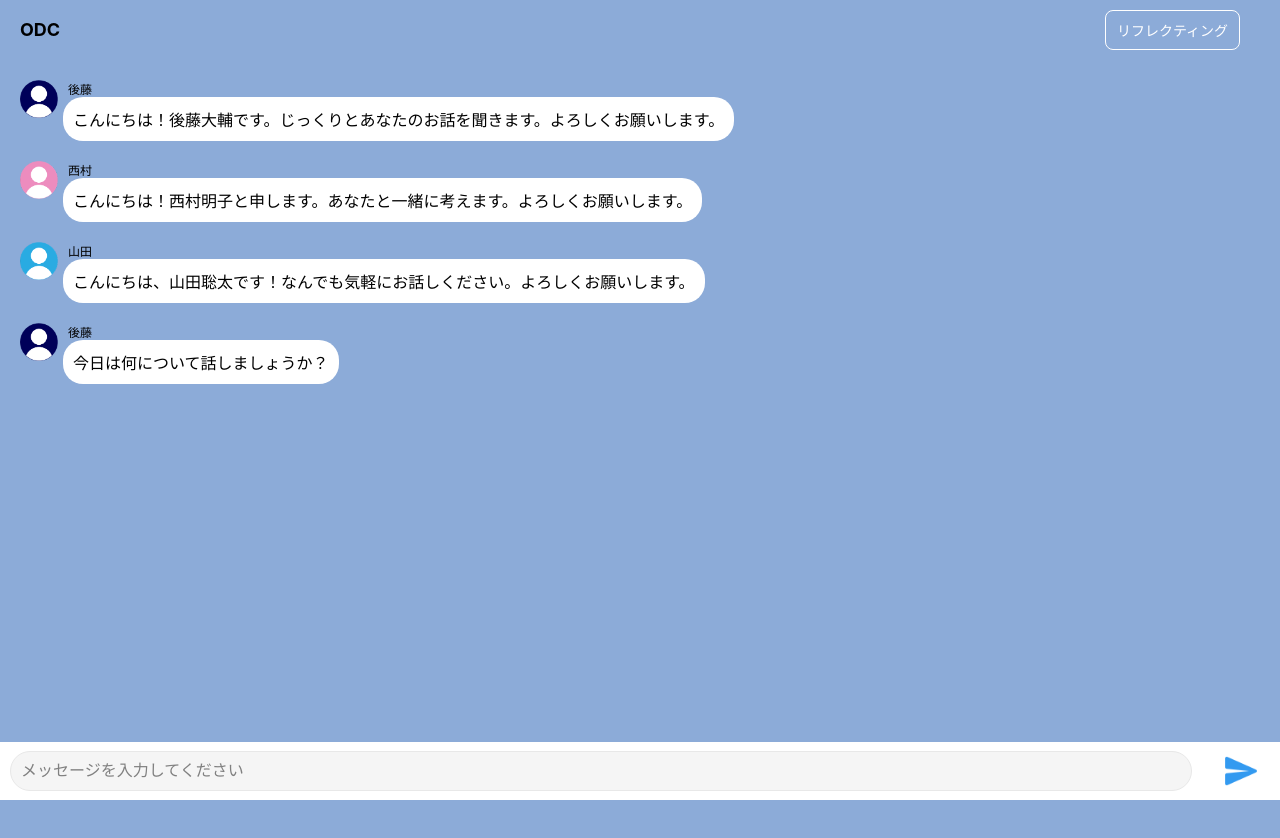
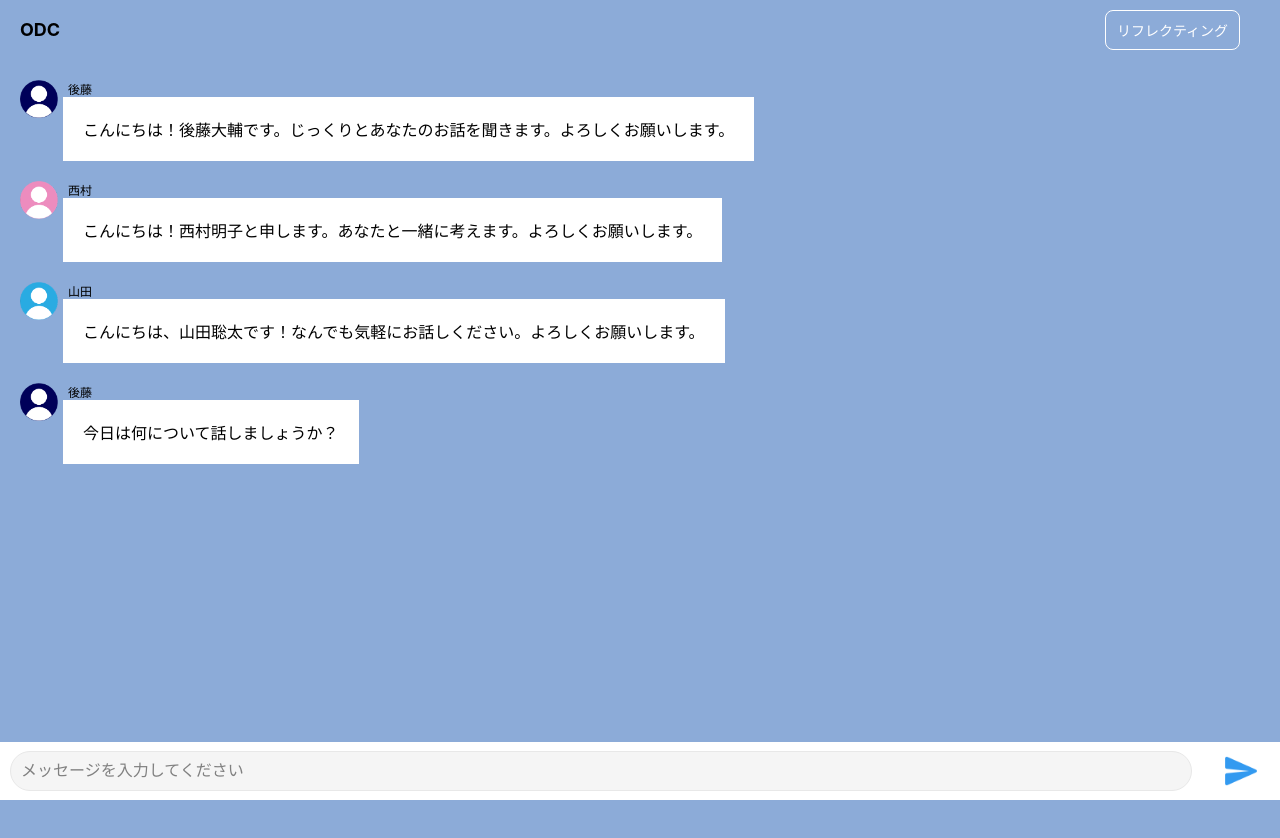
Before and after one commit to Maito-Funakoshi/reactailwind, a React (Vite) app: page / in a window 1280 px wide. Shown: the top 838 px of the page. Built offline with nearby package versions, Linux system fonts and the light colour scheme; no server answers; the HTML template or start-up script is replaced by a standard one.

Commit message:
マークダウン対応

```diff
--- a/src/ChatBox.jsx
+++ b/src/ChatBox.jsx
@@ -4,6 +4,7 @@ import A from "../images/A.png";
 import B from "../images/B.png";
 import C from "../images/C.png";
 import system from "../images/system.png";
+import { marked } from 'marked';
 
 const ChatBox = ({ names, namesEng, messages, error }) => {
   const getName = (nameEng) => {
@@ -58,9 +59,13 @@ const ChatBox = ({ names, namesEng, messages, error }) => {
             {imageSrc && <img src={imageSrc} alt={msg.name} />}
             <div className="message">
               {name && <p className="recipient">{name}</p>}
-              <p className={`${msg.role} ${msg.mode}`}>
+              <div
+                className={`${msg.role} ${msg.mode}`}
+                dangerouslySetInnerHTML={{ __html: marked(msg.content) }} // markedを使用してHTMLに変換
+              ></div>
+              {/* <p className={`${msg.role} ${msg.mode}`}>
                 {msg.content}
-              </p>
+              </p> */}
             </div>
           </div>
         );
```
